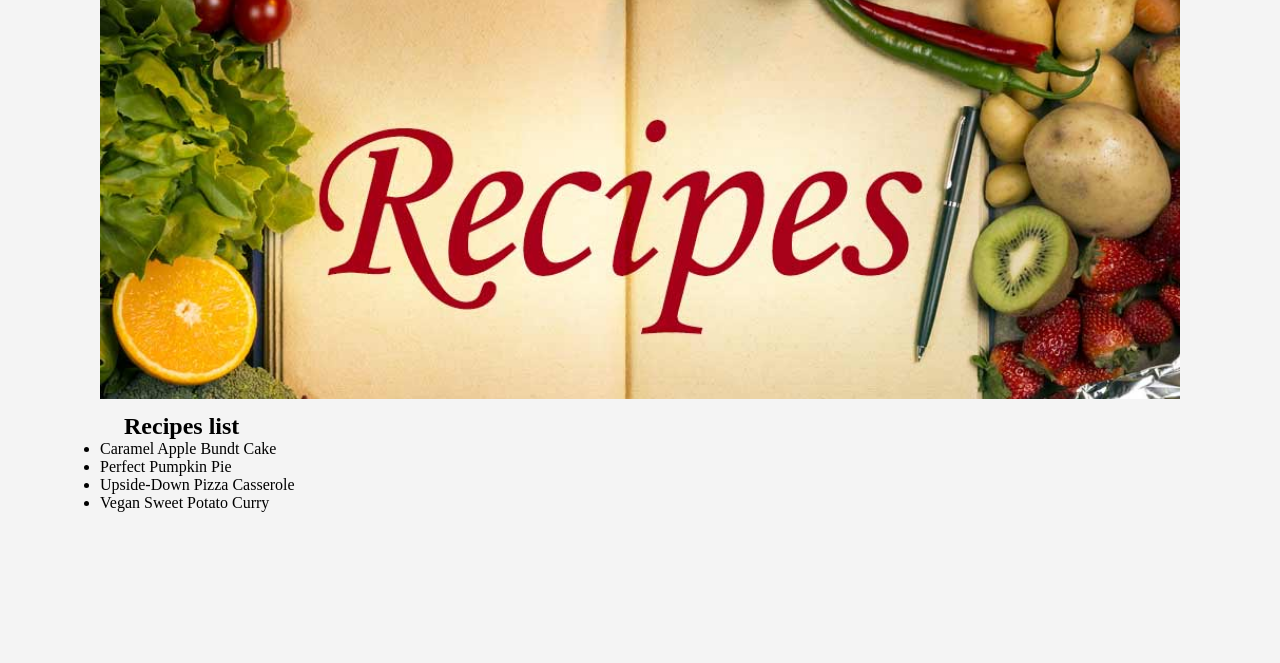
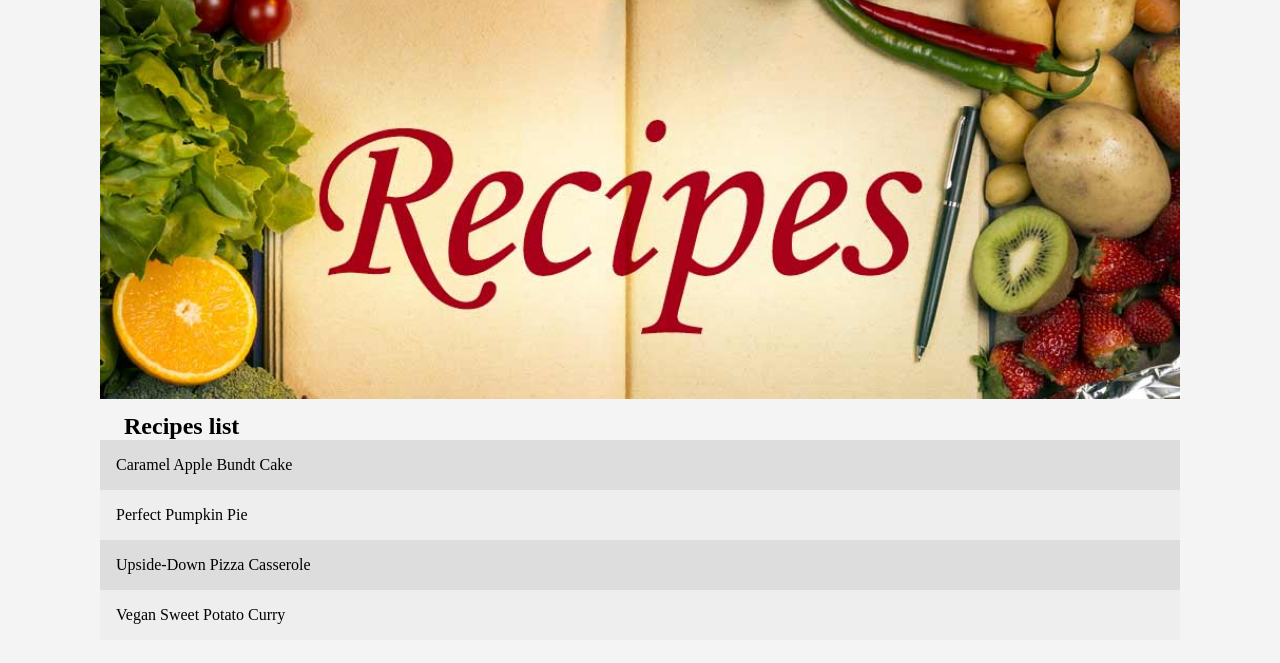
Before and after one commit to malins-cyber/odin-projects, a PHP site: page /index.html in a window 1280 px wide. Shown: the part 102-765 px from the top of the page. Run offline with PHP 8.4, Linux system fonts and the light colour scheme.

Commit message:
Update style.css

```diff
--- a/odin-recipes/style.css
+++ b/odin-recipes/style.css
@@ -13,6 +13,16 @@ h1 {
  background: #dddddd;
  text-align: center;
  padding: 1em;
+}
+
+li{
+ padding: 1em;
+ list-style: none;
+ background: #eeeeee;
+}
+
+li:nth-child(odd){
+ background: #dddddd;
 }
 
 img {
```
